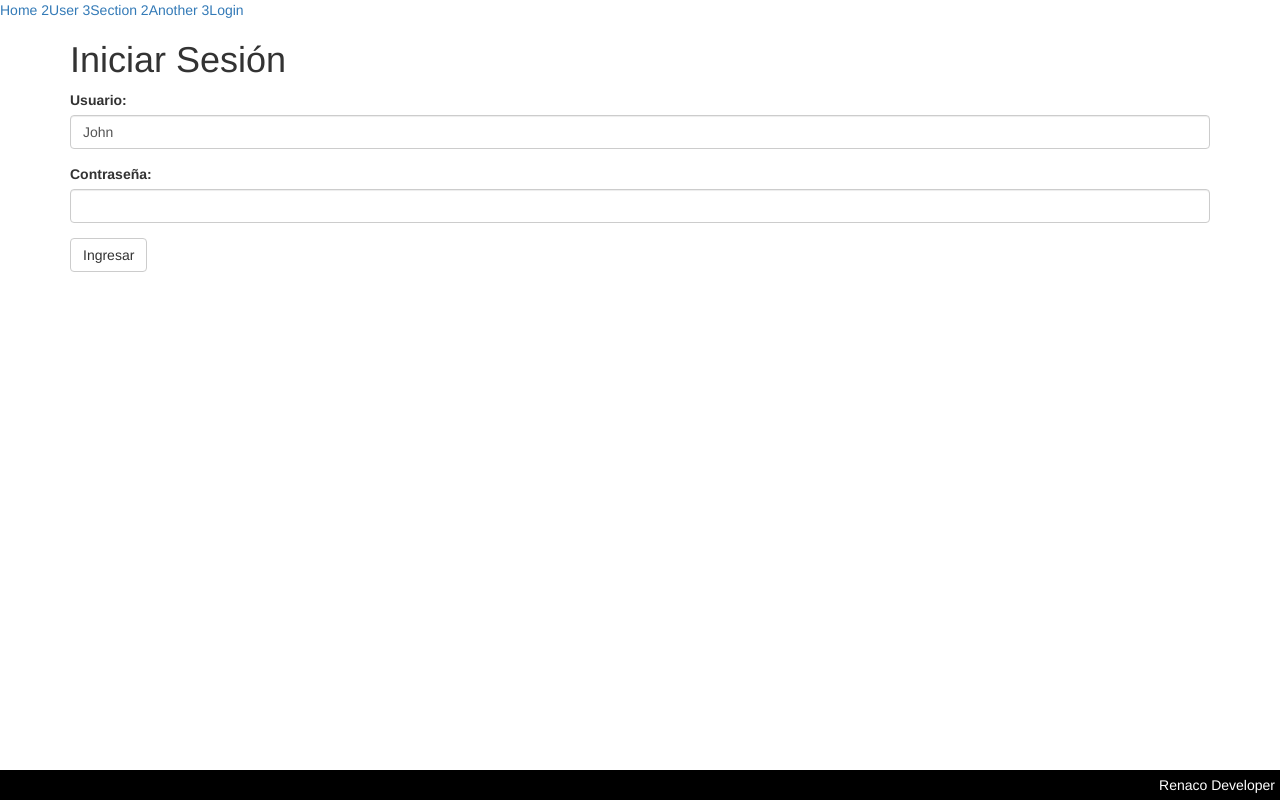
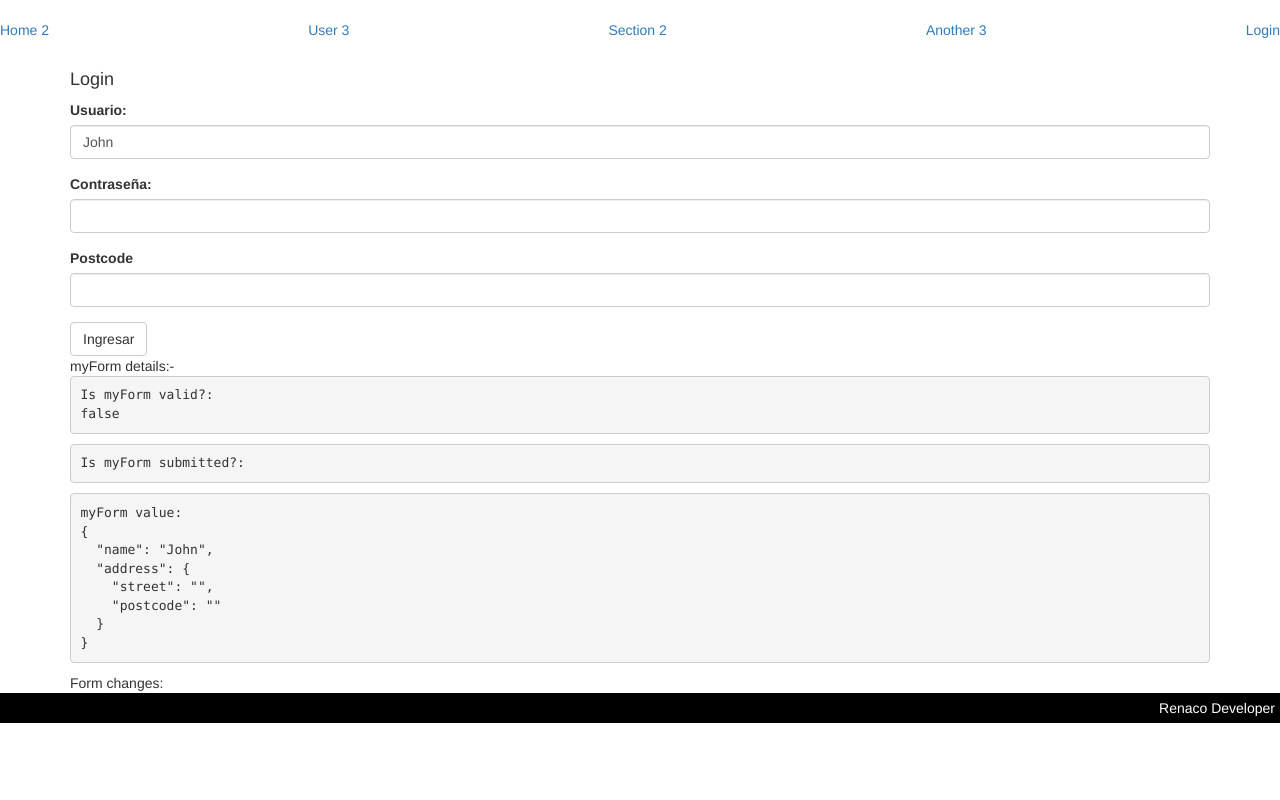
Before and after one commit to renaco/demo-angular, an Angular app: page /login in a window 1280 px wide. Built offline with nearby package versions, Linux system fonts and the light colour scheme.

Commit message:
feat: add modal component & update version

```diff
--- a/angular.json
+++ b/angular.json
@@ -70,6 +70,7 @@
             "styles": [
               "src/styles.css"
             ],
+            "tsConfig": "src/tsconfig.json",
             "assets": [
               "src/assets",
               "src/favicon.ico"
--- a/package.json
+++ b/package.json
@@ -1,5 +1,5 @@
 {
-  "name": "demo-angular",
+  "name": "test-cli",
   "version": "0.0.0",
   "license": "MIT",
   "angular-cli": {},
--- a/src/app/app.module.ts
+++ b/src/app/app.module.ts
@@ -13,6 +13,7 @@ import { UserComponent } from './components/user/user.component';
 import { HomeComponent } from './components/home.component';
 import { SectionComponent } from './components/section.component';
 import { AnotherComponent  } from './components/another.component';
+import { ModalComponent } from './components/partials/modal/modal.component';
 
 @NgModule({
   imports: [
@@ -30,7 +31,8 @@ import { AnotherComponent  } from './components/another.component';
     SectionComponent,
     AnotherComponent,
     LoginComponent,
-    UserComponent
+    UserComponent,
+    ModalComponent
 ],
   providers: [],
   bootstrap: [
--- a/src/app/components/partials/footer/footer.component.css
+++ b/src/app/components/partials/footer/footer.component.css
@@ -1,5 +1,4 @@
 footer {
-    position: absolute;
   bottom: 0;
   left: 0;
   padding: 5px;
@@ -8,6 +7,7 @@ footer {
   display: flex;
   justify-content: flex-end;
 }
+
 footer a {
   color: white;
 }
--- /dev/null
+++ b/src/app/components/partials/header/header.component.css
@@ -0,0 +1,6 @@
+nav {
+  padding: 20px 0;
+  justify-content: space-between;
+  display: flex;
+  width: 100%;
+}
--- a/src/app/components/partials/header/header.component.ts
+++ b/src/app/components/partials/header/header.component.ts
@@ -3,7 +3,6 @@ import { Component } from '@angular/core';
 @Component({
   selector: 'app-header',
   template: `
-    <header>
     <nav>
       <a routerLink="">Home 2</a>
       <a routerLink="user">User 3</a>
@@ -11,9 +10,8 @@ import { Component } from '@angular/core';
       <a routerLink="another">Another 3</a>
       <a routerLink="login">Login</a>
     </nav>
-    </header>
   `,
-  styles: []
+  styleUrls: ['./header.component.css']
 })
 
-export class HeaderComponent {}
+export class HeaderComponent { }
--- a/src/app/components/partials/login/login.component.html
+++ b/src/app/components/partials/login/login.component.html
@@ -1,26 +1,26 @@
 <div class="container">
-  <h1>Iniciar Sesión</h1>
+  <h4>Login</h4>
   <form [formGroup]="myForm" novalidate (ngSubmit)="save(myForm.value, myForm.valid)">
     <div class="form-group">
       <label for="">Usuario:</label>
       <input type="text" class="form-control" formControlName="name">
       <small [hidden]="myForm.controls.name.valid || (myForm.controls.name.pristine && !submitted)" class="text-danger">
-            Name is required (minimum 6 characters).
-          </small>
+        Name is required (minimum 6 characters).
+      </small>
     </div>
     <div class="form-group" formGroupName="address">
       <label for="">Contraseña:</label>
-      <input type="text" class="form-control" formControlName="street">
-      <small [hidden]="myForm.controls.address.controls.street.valid || (myForm.controls.address.controls.street.pristine && !submitted)" class="text-danger">
-            Street required
-          </small>
+      <input type="password" class="form-control" formControlName="street">
+      <!-- <small [hidden]="myForm.controls.address.controls.street.valid || (myForm.controls.address.controls.street.pristine && !submitted)" class="text-danger">
+        Street required
+      </small> -->
     </div>
-    <!--<div class="form-group" formGroupName="address">
+    <div class="form-group" formGroupName="address">
       <label for="">Postcode</label>
       <input type="text" class="form-control" formControlName="postcode">
-    </div>-->
+    </div>
     <button type="submit" class="btn btn-default">Ingresar</button>
-    <!--<div class="margin-20">
+    <div class="margin-20">
       <div>myForm details:-</div>
       <pre>Is myForm valid?: <br>{{myForm.valid | json}}</pre>
       <pre>Is myForm submitted?: <br>{{submitted | json}}</pre>
@@ -31,6 +31,6 @@
     </div>
     <div *ngFor="let event of events" class="margin-20">
       <pre> {{ event | json }} </pre>
-    </div>-->
+    </div>
   </form>
 </div>
--- a/src/app/components/partials/login/login.component.ts
+++ b/src/app/components/partials/login/login.component.ts
@@ -22,12 +22,12 @@ export class LoginComponent implements OnInit {
       name: ['', [<any>Validators.required, <any>Validators.minLength(6)]],
       address: this._fb.group({
         street: ['', <any>Validators.required],
-        // postcode: ['']
+        postcode: ['']
       })
     });
 
     // subscribe to form changes
-    this.subcribeToFormChanges();
+    this.subscribeToFormChanges();
 
     // Update single value
     (<FormControl>this.myForm.controls['name'])
@@ -37,7 +37,7 @@ export class LoginComponent implements OnInit {
     //     .setValue(people, { onlySelf: true });
   }
 
-  subcribeToFormChanges() {
+  subscribeToFormChanges() {
     const myFormStatusChanges$ = this.myForm.statusChanges;
     const myFormValueChanges$ = this.myForm.valueChanges;
 
--- /dev/null
+++ b/src/app/components/partials/modal/modal.component.html
@@ -0,0 +1,3 @@
+<p>
+  modal works!
+</p>
--- /dev/null
+++ b/src/app/components/partials/modal/modal.component.ts
@@ -0,0 +1,15 @@
+import { Component, OnInit } from '@angular/core';
+
+@Component({
+  selector: 'app-modal',
+  templateUrl: './modal.component.html',
+  styleUrls: ['./modal.component.css']
+})
+export class ModalComponent implements OnInit {
+
+  constructor() { }
+
+  ngOnInit() {
+  }
+
+}
```
Also changed, not shown: src/app/components/partials/modal/modal.component.css (added), 1 other file (tests, documents, lock files or other folders). Lines whose indentation alone changed are shown as unchanged.
